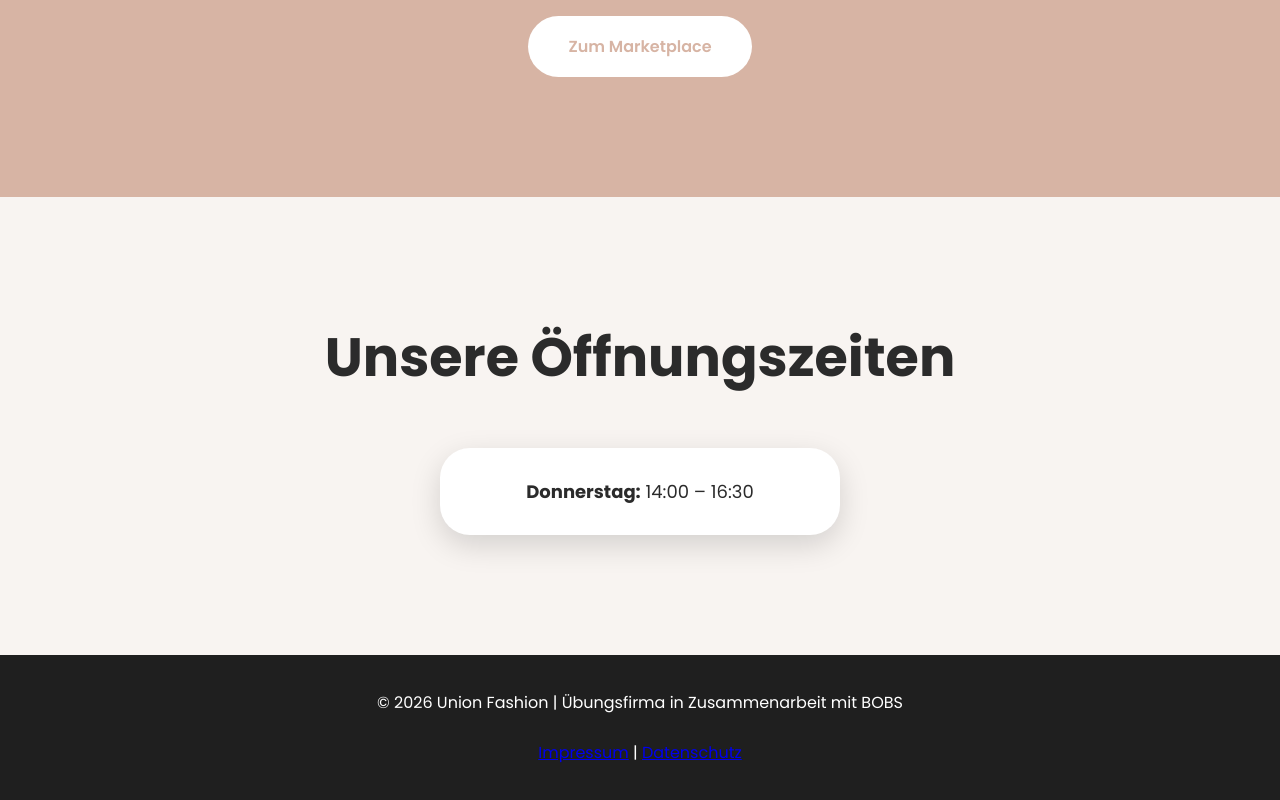
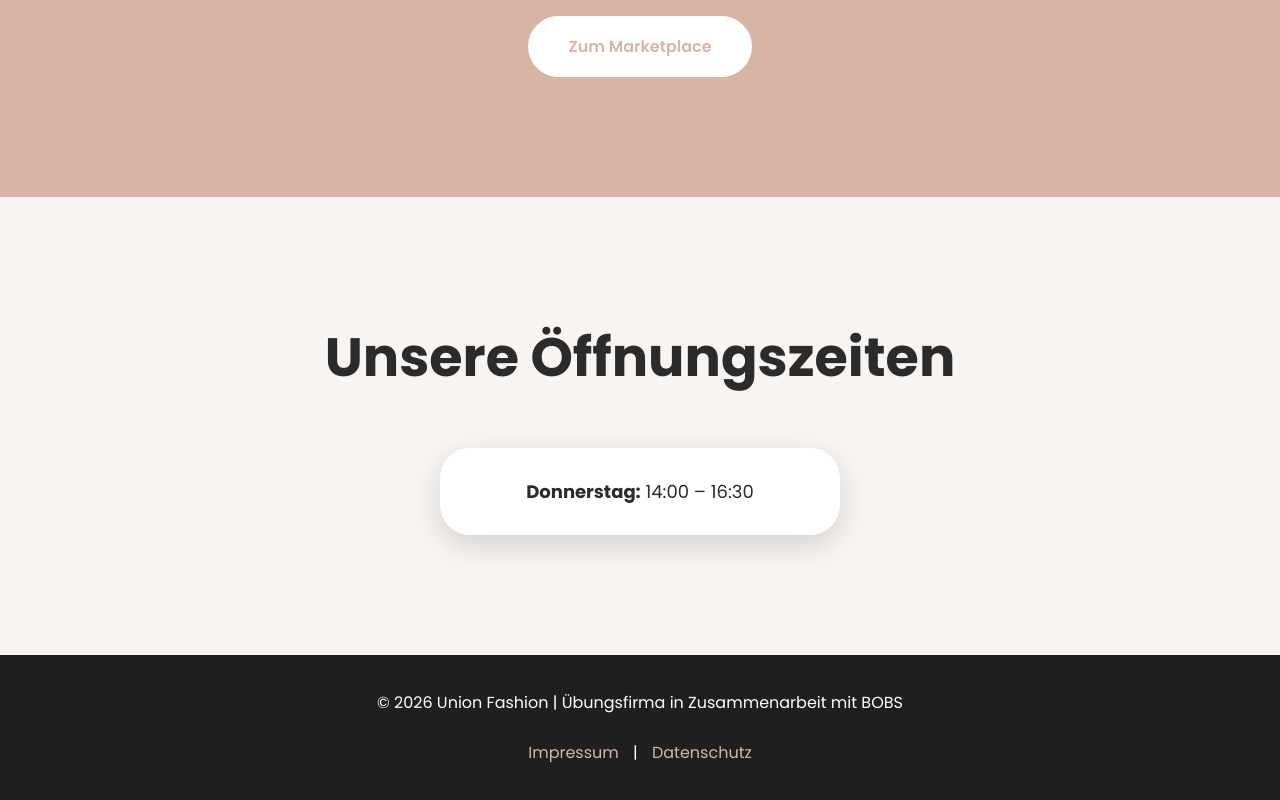
Before and after one commit to unionfashion/information, a plain HTML site: page index.html in a window 1280 px wide. Shown: the part 2349-3149 px from the top of the page. Drawn offline with Linux system fonts and the light colour scheme.

Commit message:
Update index.html

```diff
--- a/index.html
+++ b/index.html
@@ -550,6 +550,18 @@ footer{
     padding:35px;
 }
 
+   footer a{
+
+    color:#d7b4a4;
+
+    text-decoration:none;
+
+    margin:0 10px;
+}
+
+footer a:hover{
+    text-decoration:underline;
+}
 /* =========================
    ANIMATION
 ========================= */
```
